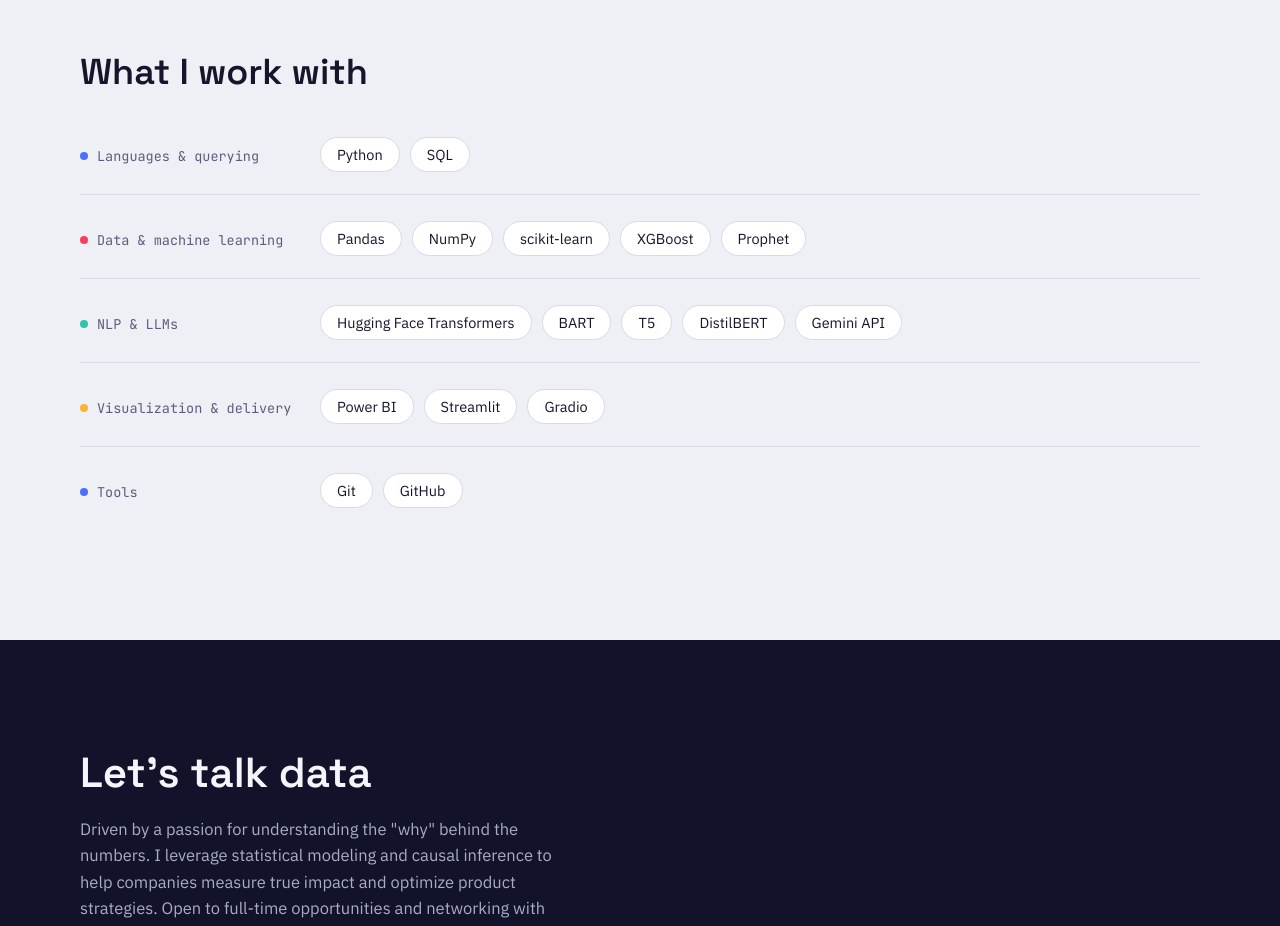
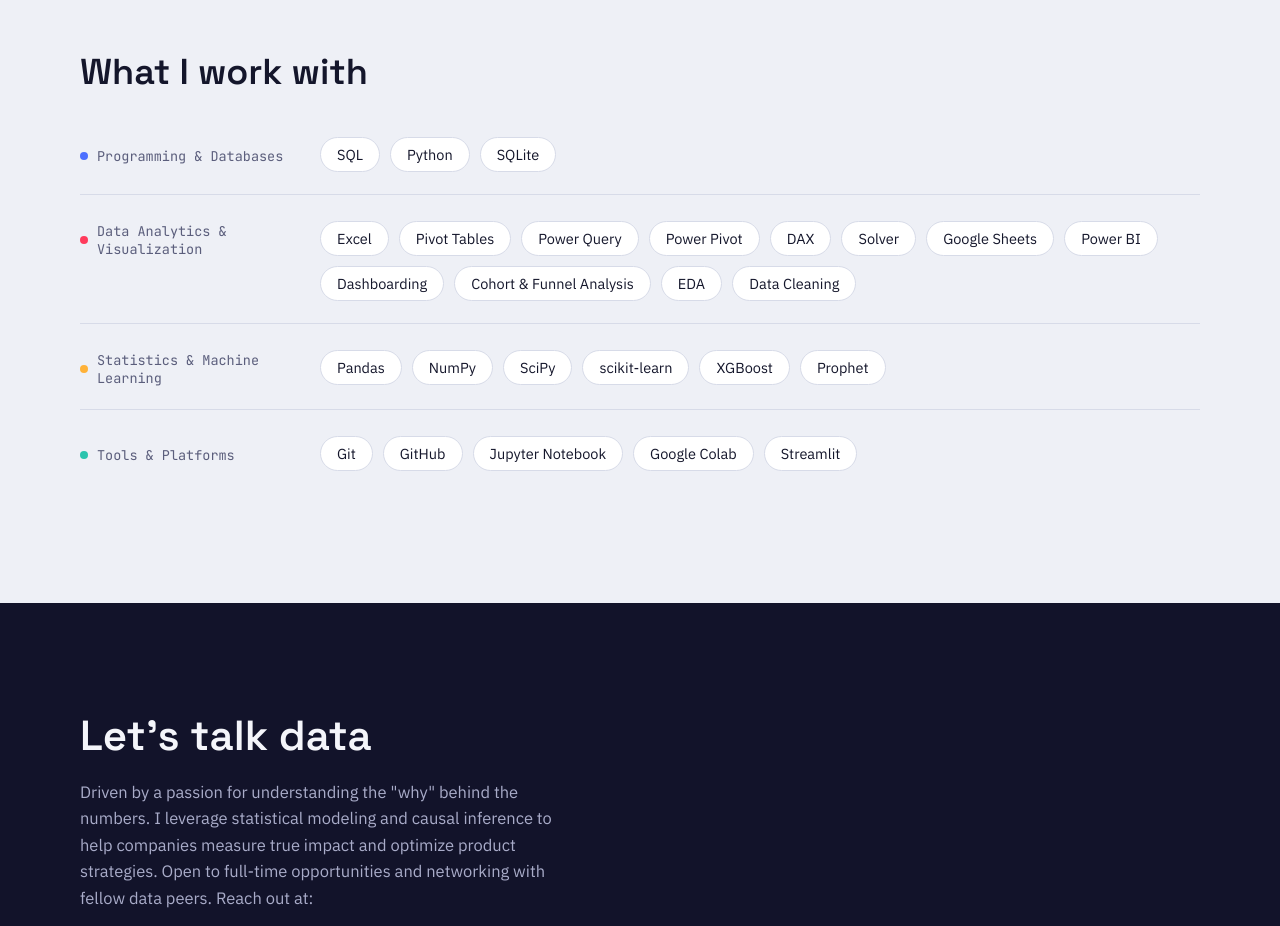
Before and after one commit to sandhyatanwar2030/Portfolio-site-, a React (Vite) app: page / in a window 1280 px wide. Shown: the part 2500-3426 px from the top of the page. Built offline with nearby package versions, Linux system fonts and the light colour scheme.

Commit message:
Update Skills.jsx

```diff
--- a/src/components/Skills.jsx
+++ b/src/components/Skills.jsx
@@ -2,29 +2,37 @@
 
 const groups = [
   {
-    label: 'Languages & querying',
+    label: 'Programming & Databases',
     color: 'var(--cobalt)',
-    items: ['Python', 'SQL'],
+    items: ['SQL', 'Python', 'SQLite'],
   },
   {
-    label: 'Data & machine learning',
+    label: 'Data Analytics & Visualization',
     color: 'var(--raspberry)',
-    items: ['Pandas', 'NumPy', 'scikit-learn', 'XGBoost', 'Prophet'],
+    items: [
+      'Excel',
+      'Pivot Tables',
+      'Power Query',
+      'Power Pivot',
+      'DAX',
+      'Solver',
+      'Google Sheets',
+      'Power BI',
+      'Dashboarding',
+      'Cohort & Funnel Analysis',
+      'EDA',
+      'Data Cleaning',
+    ],
   },
   {
-    label: 'NLP & LLMs',
-    color: 'var(--mint)',
-    items: ['Hugging Face Transformers', 'BART', 'T5', 'DistilBERT', 'Gemini API'],
+    label: 'Statistics & Machine Learning',
+    color: 'var(--amber)',
+    items: ['Pandas', 'NumPy', 'SciPy', 'scikit-learn', 'XGBoost', 'Prophet'],
   },
   {
-    label: 'Visualization & delivery',
-    color: 'var(--amber)',
-    items: ['Power BI', 'Streamlit', 'Gradio'],
-  },
-  {
-    label: 'Tools',
-    color: 'var(--cobalt)',
-    items: ['Git', 'GitHub'],
+    label: 'Tools & Platforms',
+    color: 'var(--mint)',
+    items: ['Git', 'GitHub', 'Jupyter Notebook', 'Google Colab', 'Streamlit'],
   },
 ]
 
```
